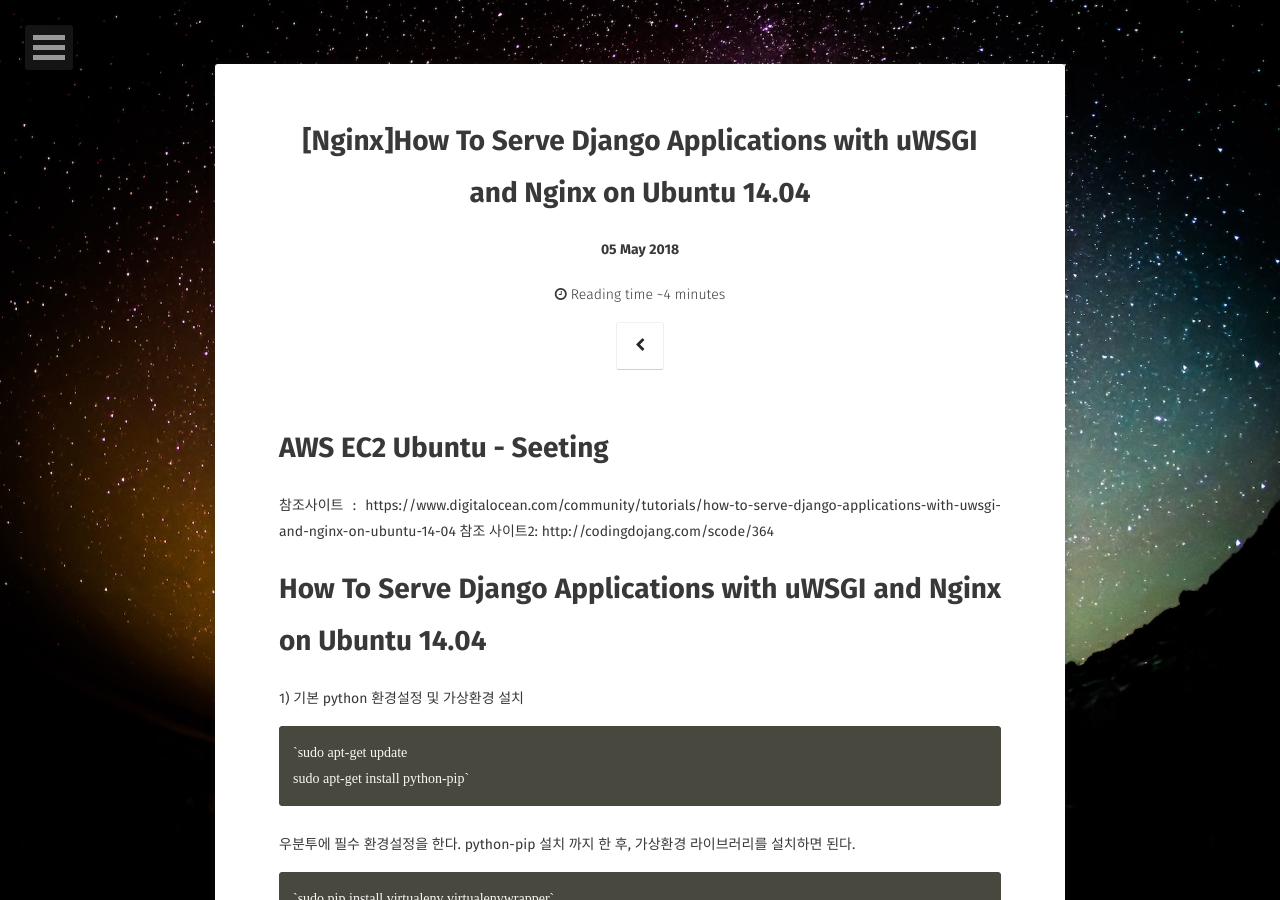
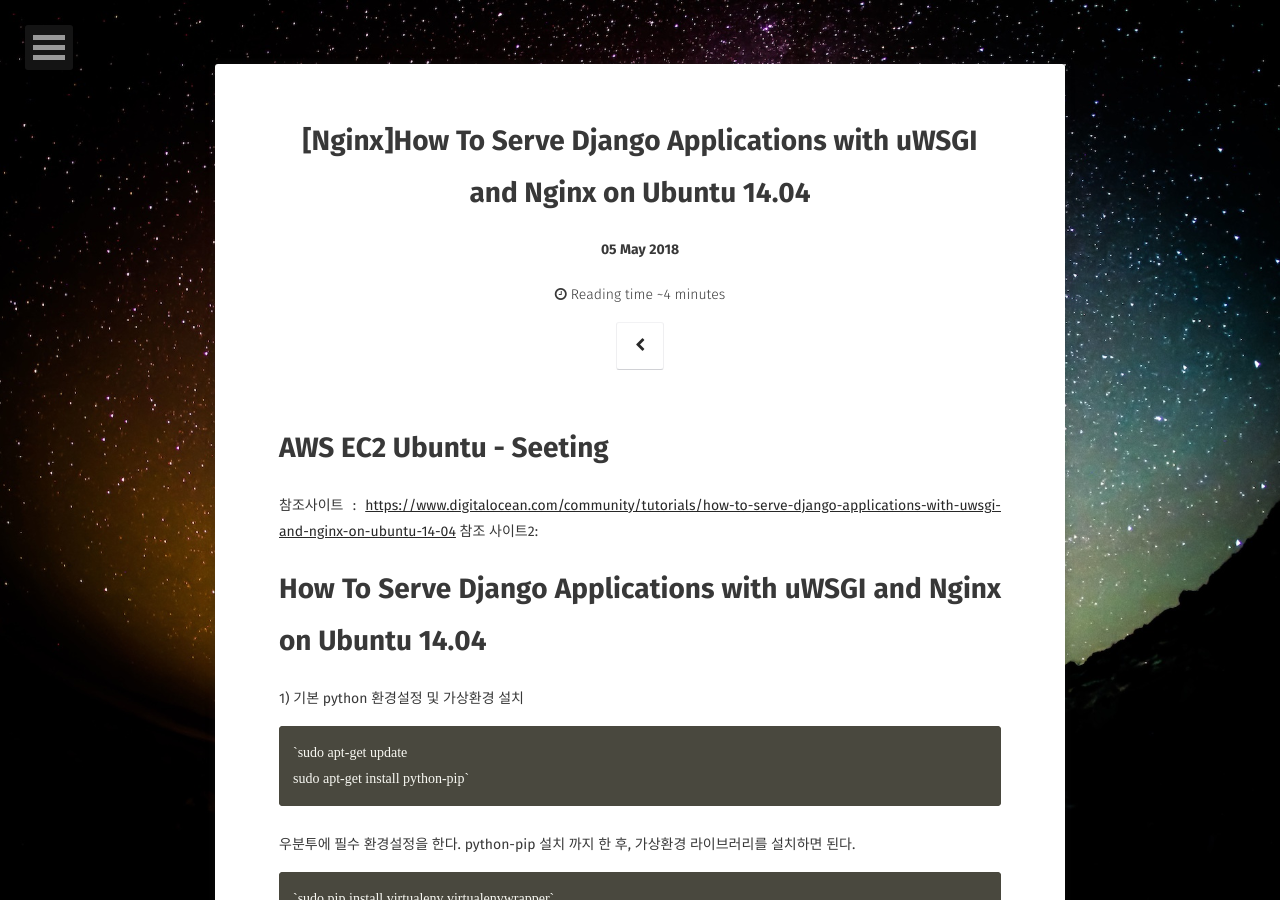
Before and after one commit to CodeMath/codemath.github.io, a Jekyll site: the page built from _posts/2018-05-05-[Nginx]How-To-Serve-Django-Applications-with-uWSGI-and-Nginx on Ubuntu 14.04.md, in a window 1280 px wide and 900 px high. Built offline with Jekyll 4.4.1, drawn with Linux system fonts in a browser that asks for light colours; some web fonts are replaced; comment, search, counter and statistics services are not loaded; some of the changed lines change nothing that is shown; some of the changed text lies outside the part shown.

Commit message:
code update

```diff
--- a/_posts/2018-05-05-[Nginx]How-To-Serve-Django-Applications-with-uWSGI-and-Nginx on Ubuntu 14.04.md
+++ b/_posts/2018-05-05-[Nginx]How-To-Serve-Django-Applications-with-uWSGI-and-Nginx on Ubuntu 14.04.md
@@ -17,8 +17,8 @@
 
 # AWS EC2 Ubuntu - Seeting
 
-참조사이트 : https://www.digitalocean.com/community/tutorials/how-to-serve-django-applications-with-uwsgi-and-nginx-on-ubuntu-14-04
-참조 사이트2: http://codingdojang.com/scode/364
+참조사이트 : <a href="https://www.digitalocean.com/community/tutorials/how-to-serve-django-applications-with-uwsgi-and-nginx-on-ubuntu-14-04" target="_blank">https://www.digitalocean.com/community/tutorials/how-to-serve-django-applications-with-uwsgi-and-nginx-on-ubuntu-14-04</a>
+참조 사이트2: <a href="http://codingdojang.com/scode/364" target="_blank"></a>
 
 
 # How To Serve Django Applications with uWSGI and Nginx on Ubuntu 14.04
@@ -333,7 +333,7 @@
 
 
 참조할 사이트
-https://uwsgi.readthedocs.io/en/latest/tutorials/Django_and_nginx.html
+<a href="https://uwsgi.readthedocs.io/en/latest/tutorials/Django_and_nginx.html" target="_blank">https://uwsgi.readthedocs.io/en/latest/tutorials/Django_and_nginx.html</a>
 
 
 
```
